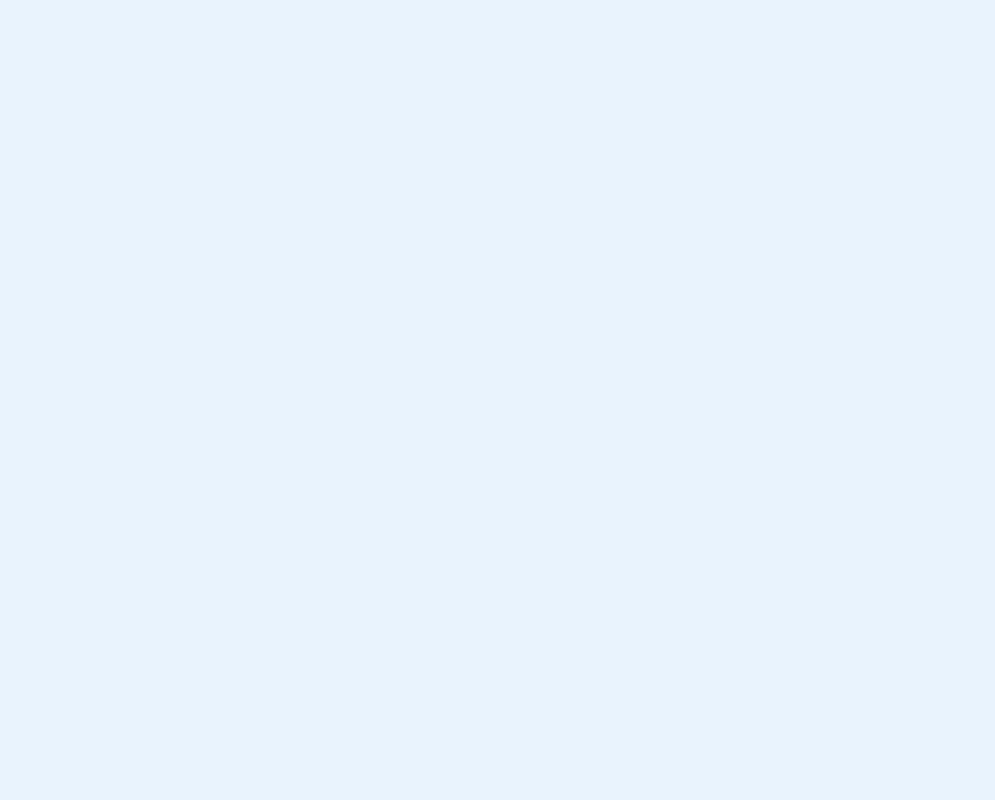
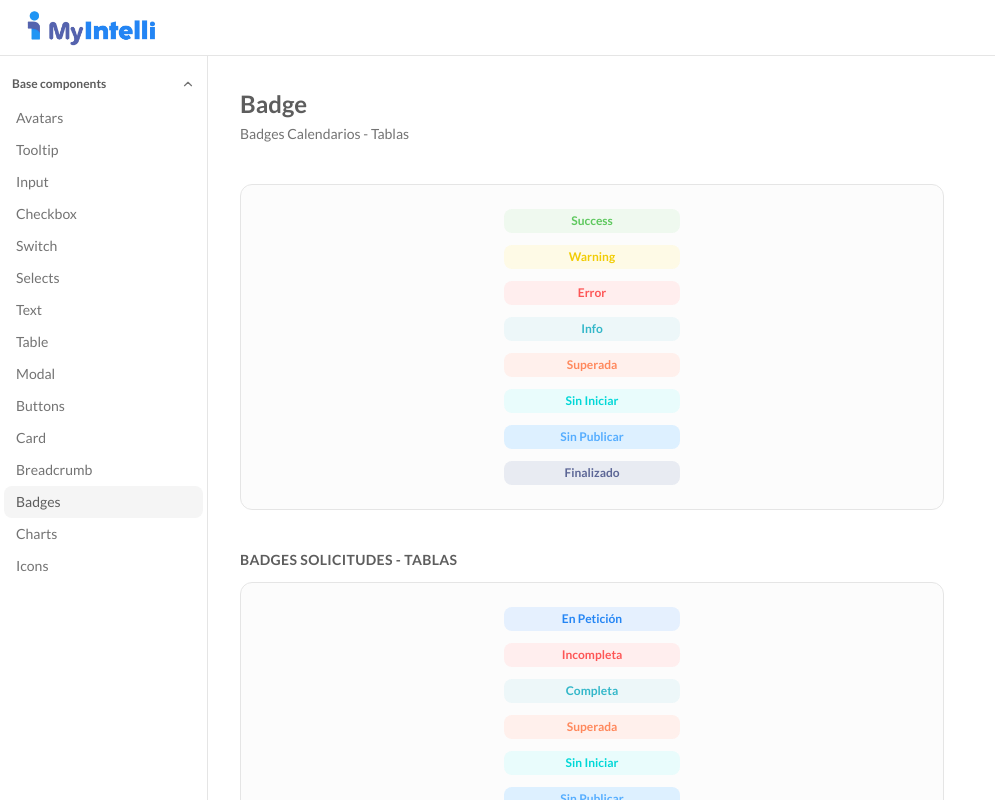
Before and after one commit to diegoAlexandre17/design-system-react, a React (Vite) app: page /components/badge in a window 1280 px wide. Before the commit this address had no page. Shown: the whole page, without its empty margins (0-995 px from the left). Built offline with nearby package versions, Linux system fonts and the light colour scheme.

Commit message:
feat:color variants, icons: star-trash

```diff
--- /dev/null
+++ b/src/components/icons/IconsPage.tsx
@@ -0,0 +1,23 @@
+import StarIcon from "./StarIcon"
+import TrashIcon from "./TrashIcon"
+
+function IconsPage() {
+  return (
+    <>
+      <section className="p-8 max-w-3xl space-y-10">
+        <div className="px-8 py-8">
+          <p className="font-bold">Star Icon</p>
+          <div className="mt-2">
+            <StarIcon />
+          </div>
+          <p className="font-bold">Trash Icon</p>
+          <div className="mt-2">
+            <TrashIcon />
+          </div>
+        </div>
+      </section>
+    </>
+  )
+}
+
+export default IconsPage
--- /dev/null
+++ b/src/components/icons/StarIcon.tsx
@@ -0,0 +1,40 @@
+import { useState } from "react"
+import {
+  Tooltip,
+  TooltipContent,
+  TooltipProvider,
+  TooltipTrigger,
+} from "@/components/ui/tooltip"
+
+export default function StarIcon() {
+  //TODO agregar el isLoading rotador
+  const [selected, setSelected] = useState<boolean>(false)
+
+  return (
+    <TooltipProvider>
+      <Tooltip>
+        <TooltipTrigger asChild>
+          <svg
+            onClick={() => setSelected(!selected)}
+            className="cursor-pointer transition-colors duration-200"
+            width="20"
+            height="19"
+            viewBox="0 0 20 19"
+            fill="none"
+            xmlns="http://www.w3.org/2000/svg"
+          >
+            <path
+              d="M9.53711 0.944336C9.62934 0.752357 9.90289 0.752353 9.99512 0.944336L12.1523 5.43262C12.4226 5.99518 12.9576 6.38458 13.5762 6.46777L18.5117 7.13184C18.7226 7.16027 18.807 7.41933 18.6533 7.56641L15.0498 11.0049C14.5985 11.4357 14.3949 12.0649 14.5068 12.6787L15.4004 17.5781C15.4386 17.7875 15.2176 17.9483 15.0303 17.8477L10.6465 15.4834C10.0972 15.1872 9.43598 15.1872 8.88672 15.4834L4.50293 17.8477C4.31553 17.9485 4.0946 17.7876 4.13281 17.5781L5.02637 12.6787C5.13828 12.0648 4.93387 11.4357 4.48242 11.0049L0.879883 7.56641C0.726057 7.41933 0.810485 7.16021 1.02148 7.13184L5.95703 6.46777C6.57558 6.38458 7.1106 5.99518 7.38086 5.43262L9.53711 0.944336Z"
+              fill={selected ? "#2385F4" : "none"}
+              stroke="#2385F4"
+              strokeWidth="1.6"
+            />
+          </svg>
+        </TooltipTrigger>
+        <TooltipContent side="bottom" arrow>
+          {selected ? "Quitar de favoritos" : "Favorito"}
+        </TooltipContent>
+      </Tooltip>
+    </TooltipProvider>
+  )
+}
--- /dev/null
+++ b/src/components/icons/TrashIcon.tsx
@@ -0,0 +1,46 @@
+import { useState } from "react"
+import {
+  Tooltip,
+  TooltipContent,
+  TooltipProvider,
+  TooltipTrigger,
+} from "../ui/tooltip"
+
+export default function TrashIcon() {
+  const [selected, setSelected] = useState<boolean>(false)
+
+  return (
+    <TooltipProvider>
+      <Tooltip>
+        <TooltipTrigger asChild>
+          <svg
+            onClick={() => setSelected(!selected)}
+            className="cursor-pointer transition-all duration-200"
+            width="16"
+            height="18"
+            viewBox="0 0 16 18"
+            fill="none"
+            xmlns="http://www.w3.org/2000/svg"
+          >
+            {/* Background fill that appears when selected */}
+            {selected && (
+              <path
+                d="M3.2 4.90909V15.5455C3.2 15.9973 3.5584 16.3636 4 16.3636H12C12.4416 16.3636 12.8 15.9973 12.8 15.5455V4.90909H3.2Z M0.8 3.27273V4.90909H15.2V3.27273H0.8Z M5.6 1.63636V3.27273H10.4V1.63636H5.6Z"
+                fill="#2385F4"
+              />
+            )}
+            <path
+              fill={selected ? "#2385F4" : "none"}
+              stroke="#2385F4"
+              strokeWidth="1.6"
+              d="M3.2 4.90909V15.5455C3.2 15.7713 3.2888 15.975 3.4344 16.1239C3.58 16.2728 3.7792 16.3636 4 16.3636H12C12.2208 16.3636 12.42 16.2728 12.5656 16.1239C12.7112 15.975 12.8 15.7713 12.8 15.5455V4.90909H3.2ZM4 3.27273V2.45455C4 1.77709 4.2696 1.16182 4.7032 0.719182C5.1368 0.276545 5.7376 0 6.4 0H9.6C10.2624 0 10.864 0.275727 11.2968 0.719182C11.7296 1.16264 12 1.77709 12 2.45455V3.27273H15.2C15.6416 3.27273 16 3.63927 16 4.09091C16 4.54255 15.6416 4.90909 15.2 4.90909H14.4V15.5455C14.4 16.2229 14.1304 16.8382 13.6968 17.2808C13.2632 17.7235 12.6624 18 12 18H4C3.3376 18 2.736 17.7243 2.3032 17.2808C1.8704 16.8374 1.6 16.2229 1.6 15.5455V4.90909H0.8C0.358399 4.90909 0 4.54255 0 4.09091C0 3.63927 0.358399 3.27273 0.8 3.27273H4ZM10.4 3.27273V2.45455C10.4 2.22873 10.3112 2.025 10.1656 1.87609C10.02 1.72718 9.8208 1.63636 9.6 1.63636H6.4C6.1792 1.63636 5.98 1.72718 5.8344 1.87609C5.6888 2.025 5.6 2.22873 5.6 2.45455V3.27273H10.4Z"
+            />
+          </svg>
+        </TooltipTrigger>
+        <TooltipContent side="bottom" arrow>
+          {selected ? "Eliminar de favoritos" : "Eliminar"}
+        </TooltipContent>
+      </Tooltip>
+    </TooltipProvider>
+  )
+}
--- a/src/components/ui/badge.tsx
+++ b/src/components/ui/badge.tsx
@@ -5,33 +5,30 @@ import { Slot } from "radix-ui"
 import { cn } from "@/lib/utils"
 
 const badgeVariants = cva(
-  "group/badge  inline-flex w-44 rounded-lg h-7 shrink-0 items-center justify-center gap-1 overflow-hidden r  border border-transparent px-2 py-0.5 text-xs font-bold whitespace-nowrap transition-all focus-visible:border-ring focus-visible:ring-[3px] focus-visible:ring-ring/50 has-data-[icon=inline-end]:pr-1.5 has-data-[icon=inline-start]:pl-1.5 aria-invalid:border-destructive aria-invalid:ring-destructive/20 dark:aria-invalid:ring-destructive/40 [&>svg]:pointer-events-none [&>svg]:size-3!",
+  "group/badge  inline-flex w-44 rounded-lg h-6 shrink-0 items-center justify-center gap-1 overflow-hidden r  border border-transparent px-2 py-0.5 text-xs font-bold whitespace-nowrap transition-all focus-visible:border-ring focus-visible:ring-[3px] focus-visible:ring-ring/50 has-data-[icon=inline-end]:pr-1.5 has-data-[icon=inline-start]:pl-1.5 aria-invalid:border-destructive aria-invalid:ring-destructive/20 dark:aria-invalid:ring-destructive/40 [&>svg]:pointer-events-none [&>svg]:size-3!",
   {
     variants: {
       variant: {
-        default: "bg-primary text-primary-foreground [a]:hover:bg-primary/80",
-        secondary:
-          "bg-secondary text-secondary-foreground [a]:hover:bg-secondary/80",
+        default: "bg-primary text-primary-foreground  ",
+        secondary: "bg-secondary text-secondary-foreground  ",
         destructive:
-          "bg-destructive/10 text-destructive focus-visible:ring-destructive/20 dark:bg-destructive/20 dark:focus-visible:ring-destructive/40 [a]:hover:bg-destructive/20",
-        outline:
-          "border-border text-foreground [a]:hover:bg-muted [a]:hover:text-muted-foreground",
-        ghost:
-          "hover:bg-muted hover:text-muted-foreground dark:hover:bg-muted/50",
-        link: "text-primary underline-offset-4 hover:underline",
-        published: "bg-[#EFF9EF] text-[#5EC85E] hover:bg-[#D1E9C6]",
-        pending: "bg-[#FEFAE6] text-[#F1CC05] hover:bg-[#FFF6C6]",
-        incomplete: "bg-[#FFEEEE] text-[#FD5656] hover:bg-[#FFD9D9]",
-        complete: "bg-[#EDF7F9] text-[#33B7C9] hover:bg-[#D9EFF3]",
-        surpassed: "bg-[#FFF0EC] text-[#FF885C] hover:bg-[#FFDCCF]",
-        notStarted: "bg-[#E9FCFC] text-[#00D7D7] hover:bg-[#D2F8F8]",
-        unpublished: "bg-[#DDF0FF] text-[#55ADFF] hover:bg-[#C7E5FF]",
-        finalized: "bg-[#E8EBF2] text-[#5C6696] hover:bg-[#D7DCE8]",
-        petition: "bg-[#E5F0FE] text-[#2485F4] hover:bg-[#C7E5FF]",
-        active: "bg-[#EFF1FA] text-[#6176CE] hover:bg-[#C7E5FF]",
-        aprobed: "bg-[#DFF4DF] text-[#5EC85E] hover:bg-[#C7E5FF]",
-        rejected: "bg-[#FFEBEB] text-[#FD5656] hover:bg-[#C7E5FF]",
-        verified: "bg-[#B66DFF] text-[#B66DFF] hover:bg-[#C7E5FF]",
+          "bg-destructive/10 text-destructive focus-visible:ring-destructive/20 dark:bg-destructive/20 dark:focus-visible:ring-destructive/40  ",
+        outline: "border-border text-foreground  ",
+        ghost: "hover:bg-muted hover:text-muted-foreground  ",
+        link: "text-primary underline-offset-4 ",
+        success: "bg-[#EFF9EF] text-[#5EC85E] ",
+        warning: "bg-[#FEFAE6] text-[#F1CC05] ",
+        error: "bg-[#FFEEEE] text-[#FD5656] ",
+        info: "bg-[#EDF7F9] text-[#33B7C9] ",
+        orange: "bg-[#FFF0EC] text-[#FF885C] ",
+        cyan: "bg-[#E9FCFC] text-[#00D7D7] ",
+        sky: "bg-[#DDF0FF] text-[#55ADFF] ",
+        neutral: "bg-[#E8EBF2] text-[#5C6696] ",
+        blue: "bg-[#E5F0FE] text-[#2485F4] ",
+        indigo: "bg-[#EFF1FA] text-[#6176CE] ",
+        mint: "bg-[#DFF4DF] text-[#5EC85E] ",
+        rose: "bg-[#FFEBEB] text-[#FD5656] ",
+        purple: "bg-[#B66DFF] text-[#B66DFF] ",
       },
     },
     defaultVariants: {
--- a/src/components/ui/switch.tsx
+++ b/src/components/ui/switch.tsx
@@ -17,7 +17,7 @@ function Switch({
       data-slot="switch"
       data-size={size}
       className={cn(
-        "peer group/switch relative inline-flex shrink-0 items-center rounded-full border border-transparent transition-all hover:bg-zinc-400 outline-none after:absolute after:-inset-x-3 after:-inset-y-2 focus-visible:border-ring focus-visible:ring-3 focus-visible:ring-ring/50 aria-invalid:border-destructive aria-invalid:ring-3 aria-invalid:ring-destructive/20 data-[size=default]:h-6 data-[size=default]:w-11 data-[size=sm]:h-4.5 data-[size=sm]:w-8 dark:aria-invalid:border-destructive/50 dark:aria-invalid:ring-destructive/40 data-checked:bg-[#2485F4] data-unchecked:bg-zinc-900 dark:data-unchecked:bg-zinc-600 data-disabled:cursor-not-allowed data-disabled:opacity-50",
+        "peer group/switch relative inline-flex shrink-0 items-center rounded-full border border-transparent transition-all  outline-none after:absolute after:-inset-x-3 after:-inset-y-2 focus-visible:border-ring focus-visible:ring-3 focus-visible:ring-ring/50 aria-invalid:border-destructive aria-invalid:ring-3 aria-invalid:ring-destructive/20 data-[size=default]:h-6 data-[size=default]:w-11 data-[size=sm]:h-4.5 data-[size=sm]:w-8 dark:aria-invalid:border-destructive/50 dark:aria-invalid:ring-destructive/40 data-checked:bg-[#2485F4] data-unchecked:bg-zinc-200 dark:data-unchecked:bg-zinc-200 data-disabled:cursor-not-allowed data-disabled:opacity-50",
         className,
       )}
       {...props}
--- a/src/pages/BadgePage.tsx
+++ b/src/pages/BadgePage.tsx
@@ -4,32 +4,30 @@ import {
   ShowcaseSection,
 } from "@/components/component-showcase-page"
 
-//TODO - Cambiar los nombres por los genericos, y agregar una sección de "status" o "estado" para mostrar los diferentes estados de un proceso, como "en progreso", "completado", "pendiente", etc.
-
 export default function BadgePage() {
   return (
     <ShowcasePage title="Badge" description="Badges Calendarios - Tablas">
       <ShowcaseSection>
         <div className="flex flex-col items-center gap-3">
-          <Badge variant="published">Publicada</Badge>
-          <Badge variant="pending">Cambios Sin Publicar</Badge>
-          <Badge variant="incomplete">Incompleta</Badge>
-          <Badge variant="complete">Completa</Badge>
-          <Badge variant="surpassed">Superada</Badge>
-          <Badge variant="notStarted">Sin Iniciar</Badge>
-          <Badge variant="unpublished">Sin Publicar</Badge>
-          <Badge variant="finalized">Finalizado</Badge>
+          <Badge variant="success">Success</Badge>
+          <Badge variant="warning">Warning</Badge>
+          <Badge variant="error">Error</Badge>
+          <Badge variant="info">Info</Badge>
+          <Badge variant="orange">Superada</Badge>
+          <Badge variant="cyan">Sin Iniciar</Badge>
+          <Badge variant="sky">Sin Publicar</Badge>
+          <Badge variant="neutral">Finalizado</Badge>
         </div>
       </ShowcaseSection>
       <ShowcaseSection title="Badges Solicitudes - Tablas">
         <div className="flex flex-col items-center gap-3">
-          <Badge variant="petition">En Petición</Badge>
-          <Badge variant="incomplete">Incompleta</Badge>
-          <Badge variant="complete">Completa</Badge>
-          <Badge variant="surpassed">Superada</Badge>
-          <Badge variant="notStarted">Sin Iniciar</Badge>
-          <Badge variant="unpublished">Sin Publicar</Badge>
-          <Badge variant="finalized">Finalizado</Badge>
+          <Badge variant="blue">En Petición</Badge>
+          <Badge variant="error">Incompleta</Badge>
+          <Badge variant="info">Completa</Badge>
+          <Badge variant="orange">Superada</Badge>
+          <Badge variant="cyan">Sin Iniciar</Badge>
+          <Badge variant="sky">Sin Publicar</Badge>
+          <Badge variant="neutral">Finalizado</Badge>
         </div>
       </ShowcaseSection>
     </ShowcasePage>
--- a/src/pages/InputPage.tsx
+++ b/src/pages/InputPage.tsx
@@ -1,3 +1,4 @@
+import StarIcon from "@/components/icons/StarIcon"
 import { Input } from "@/components/ui/input"
 import {
   AlertTriangle,
@@ -11,6 +12,7 @@ import {
 export default function InputPage() {
   return (
     <div className="p-8 max-w-3xl space-y-10">
+      <StarIcon />
       <div>
         <h1 className="text-2xl font-semibold text-foreground">Input</h1>
       </div>
--- a/src/routes/componentsRoutes.tsx
+++ b/src/routes/componentsRoutes.tsx
@@ -13,6 +13,7 @@ import CardPage from "@/pages/CardPage"
 import BreadcrumbPage from "@/pages/BreadcrumbPage"
 import BadgePage from "@/pages/BadgePage"
 import ChartsPage from "@/pages/ChartsPage"
+import IconsPage from "@/components/icons/IconsPage"
 
 export interface ComponentRoute {
   path: string
@@ -93,9 +94,16 @@ export const componentsSections: ComponentSection[] = [
         path: "badge",
         label: "Badges",
         element: <BadgePage />,
+      },
+      {
         path: "charts",
         label: "Charts",
         element: <ChartsPage />,
+      },
+      {
+        path: "icon",
+        label: "Icons",
+        element: <IconsPage />,
       },
     ],
   },
```
